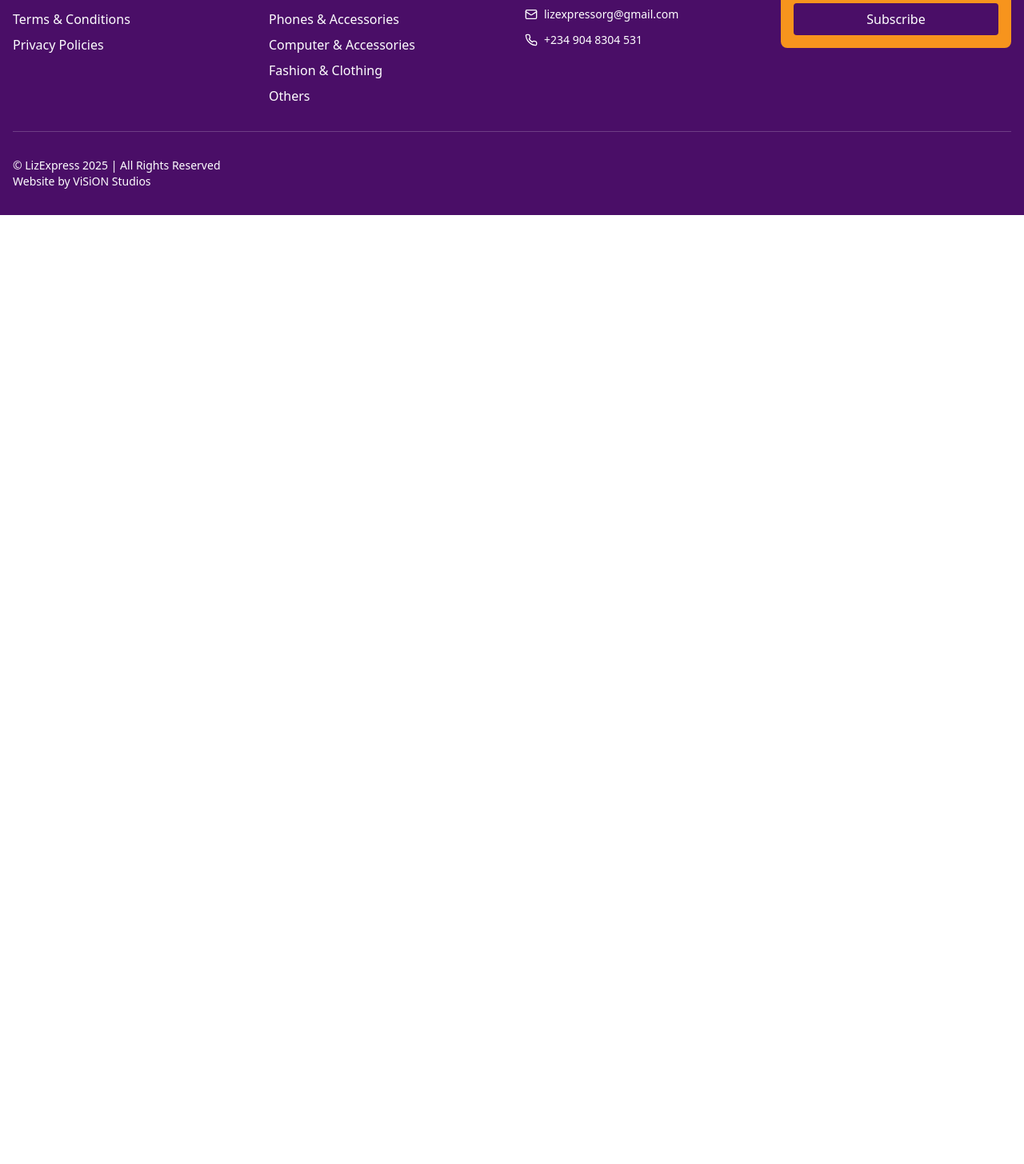
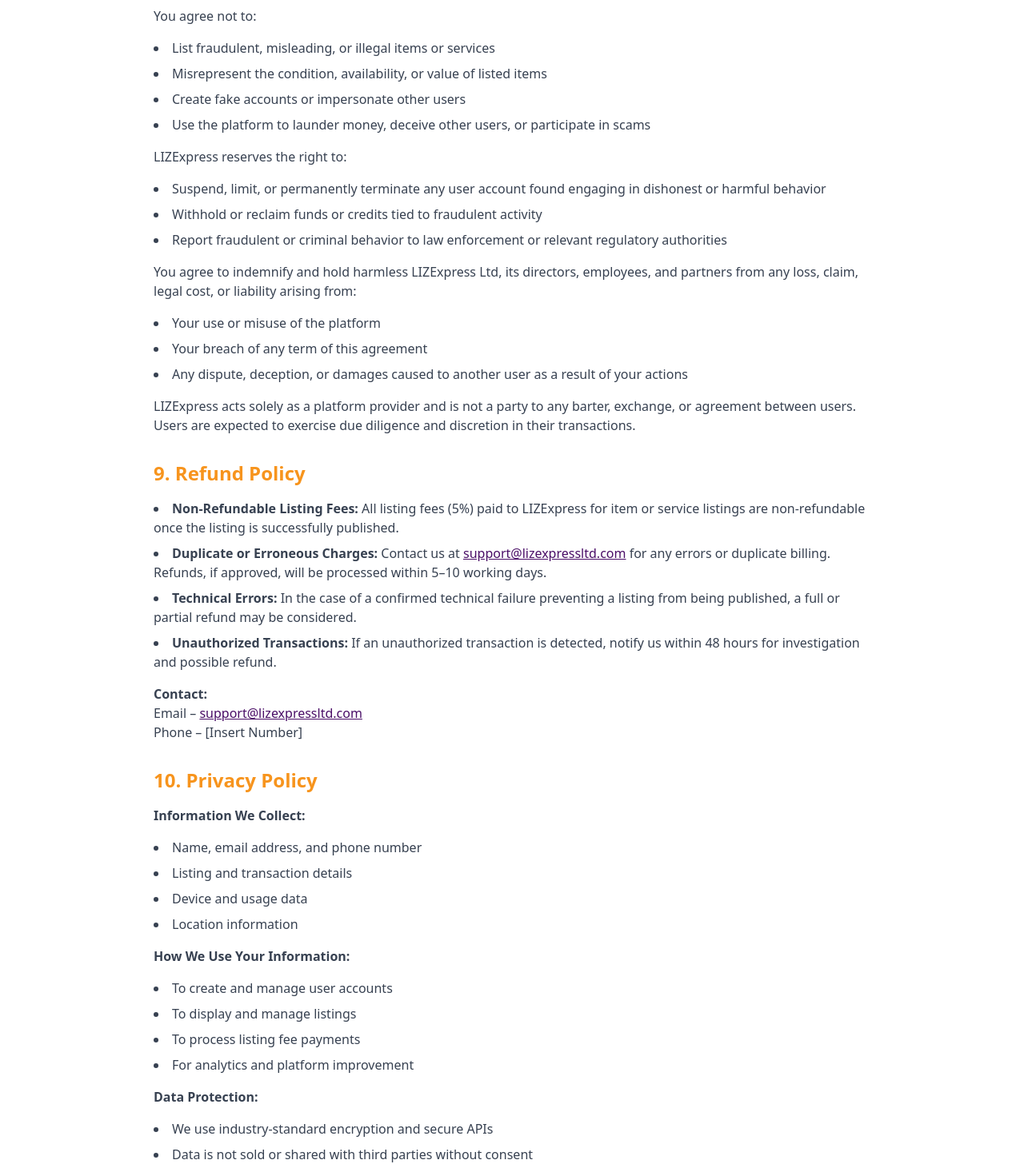
Before and after one commit to Charles5247/Lizexpressltd, a React (Vite) app: page /terms in a window 1280 px wide. Shown: the part 1514-2970 px from the top of the page at 80% size. Before the commit the page ends 1783 px from the top, so only its background shows below. Built offline with nearby package versions, Linux system fonts and the light colour scheme; no server answers.

Commit message:
T&C updated

```diff
--- a/src/pages/Terms.tsx
+++ b/src/pages/Terms.tsx
@@ -7,6 +7,7 @@ const Terms: React.FC = () => {
         <h1 className="text-4xl font-bold text-[#4A0E67] mb-8">Terms & Conditions</h1>
 
         <div className="space-y-8">
+          {/* 1 */}
           <section>
             <h2 className="text-2xl font-bold text-[#F7941D] mb-4">1. ACCOUNT OPENING</h2>
             <div className="space-y-4 text-gray-700">
@@ -16,6 +17,7 @@ const Terms: React.FC = () => {
             </div>
           </section>
 
+          {/* 2 */}
           <section>
             <h2 className="text-2xl font-bold text-[#F7941D] mb-4">2. LizExpress Rights</h2>
             <div className="space-y-4 text-gray-700">
@@ -24,6 +26,7 @@ const Terms: React.FC = () => {
             </div>
           </section>
 
+          {/* 3 */}
           <section>
             <h2 className="text-2xl font-bold text-[#F7941D] mb-4">3. Your Responsibilities</h2>
             <div className="space-y-4 text-gray-700">
@@ -31,6 +34,7 @@ const Terms: React.FC = () => {
             </div>
           </section>
 
+          {/* 4 */}
           <section>
             <h2 className="text-2xl font-bold text-[#F7941D] mb-4">4. Confidentiality</h2>
             <div className="space-y-4 text-gray-700">
@@ -38,6 +42,7 @@ const Terms: React.FC = () => {
             </div>
           </section>
 
+          {/* 5 */}
           <section>
             <h2 className="text-2xl font-bold text-[#F7941D] mb-4">5. Limitation of Liability and Indemnification</h2>
             <div className="space-y-4 text-gray-700">
@@ -45,6 +50,7 @@ const Terms: React.FC = () => {
             </div>
           </section>
 
+          {/* 6 */}
           <section>
             <h2 className="text-2xl font-bold text-[#F7941D] mb-4">6. Intellectual Property and Your Materials</h2>
             <div className="space-y-4 text-gray-700">
@@ -52,10 +58,90 @@ const Terms: React.FC = () => {
             </div>
           </section>
 
+          {/* 7 */}
           <section>
             <h2 className="text-2xl font-bold text-[#F7941D] mb-4">7. Feedback and Reviews</h2>
             <div className="space-y-4 text-gray-700">
               <p>We welcome customer feedback but are under no obligation to ensure that ideas and suggestions regarding our Services or the services of third parties remain confidential and we can use the feedback in any way we want.</p>
+            </div>
+          </section>
+
+          {/* 8 */}
+          <section>
+            <h2 className="text-2xl font-bold text-[#F7941D] mb-4">8. User Liability and Conduct</h2>
+            <div className="space-y-4 text-gray-700">
+              <p>By using the LIZExpress platform, you agree to take full responsibility for all actions taken under your account. You are solely liable for the accuracy of listings, value declarations, and fulfillment of any barter or exchange agreement you initiate or accept through the platform.</p>
+              <p>You agree not to:</p>
+              <ul className="list-disc list-inside space-y-2">
+                <li>List fraudulent, misleading, or illegal items or services</li>
+                <li>Misrepresent the condition, availability, or value of listed items</li>
+                <li>Create fake accounts or impersonate other users</li>
+                <li>Use the platform to launder money, deceive other users, or participate in scams</li>
+              </ul>
+              <p>LIZExpress reserves the right to:</p>
+              <ul className="list-disc list-inside space-y-2">
+                <li>Suspend, limit, or permanently terminate any user account found engaging in dishonest or harmful behavior</li>
+                <li>Withhold or reclaim funds or credits tied to fraudulent activity</li>
+                <li>Report fraudulent or criminal behavior to law enforcement or relevant regulatory authorities</li>
+              </ul>
+              <p>You agree to indemnify and hold harmless LIZExpress Ltd, its directors, employees, and partners from any loss, claim, legal cost, or liability arising from:</p>
+              <ul className="list-disc list-inside space-y-2">
+                <li>Your use or misuse of the platform</li>
+                <li>Your breach of any term of this agreement</li>
+                <li>Any dispute, deception, or damages caused to another user as a result of your actions</li>
+              </ul>
+              <p>LIZExpress acts solely as a platform provider and is not a party to any barter, exchange, or agreement between users. Users are expected to exercise due diligence and discretion in their transactions.</p>
+            </div>
+          </section>
+
+          {/* 9 */}
+          <section>
+            <h2 className="text-2xl font-bold text-[#F7941D] mb-4">9. Refund Policy</h2>
+            <div className="space-y-4 text-gray-700">
+              <ul className="list-disc list-inside space-y-2">
+                <li><strong>Non-Refundable Listing Fees:</strong> All listing fees (5%) paid to LIZExpress for item or service listings are non-refundable once the listing is successfully published.</li>
+                <li><strong>Duplicate or Erroneous Charges:</strong> Contact us at <a href="mailto:support@lizexpressltd.com" className="text-[#4A0E67] underline">support@lizexpressltd.com</a> for any errors or duplicate billing. Refunds, if approved, will be processed within 5–10 working days.</li>
+                <li><strong>Technical Errors:</strong> In the case of a confirmed technical failure preventing a listing from being published, a full or partial refund may be considered.</li>
+                <li><strong>Unauthorized Transactions:</strong> If an unauthorized transaction is detected, notify us within 48 hours for investigation and possible refund.</li>
+              </ul>
+              <p><strong>Contact:</strong><br />
+                Email – <a href="mailto:support@lizexpressltd.com" className="text-[#4A0E67] underline">support@lizexpressltd.com</a><br />
+                Phone – [Insert Number]
+              </p>
+            </div>
+          </section>
+
+          {/* 10 */}
+          <section>
+            <h2 className="text-2xl font-bold text-[#F7941D] mb-4">10. Privacy Policy</h2>
+            <div className="space-y-4 text-gray-700">
+              <p><strong>Information We Collect:</strong></p>
+              <ul className="list-disc list-inside space-y-2">
+                <li>Name, email address, and phone number</li>
+                <li>Listing and transaction details</li>
+                <li>Device and usage data</li>
+                <li>Location information</li>
+              </ul>
+
+              <p><strong>How We Use Your Information:</strong></p>
+              <ul className="list-disc list-inside space-y-2">
+                <li>To create and manage user accounts</li>
+                <li>To display and manage listings</li>
+                <li>To process listing fee payments</li>
+                <li>For analytics and platform improvement</li>
+              </ul>
+
+              <p><strong>Data Protection:</strong></p>
+              <ul className="list-disc list-inside space-y-2">
+                <li>We use industry-standard encryption and secure APIs</li>
+                <li>Data is not sold or shared with third parties without consent</li>
+              </ul>
+
+              <p><strong>Cookies:</strong> Cookies are used to personalize user experience and improve platform functionality</p>
+
+              <p><strong>Third-Party Services:</strong> We use services such as Flutterwave and Firebase. These services may collect anonymized data for performance analysis</p>
+
+              <p><strong>User Rights:</strong> Users may request access, update, or deletion of their personal data by contacting <a href="mailto:privacy@lizexpressltd.com" className="text-[#4A0E67] underline">privacy@lizexpressltd.com</a></p>
             </div>
           </section>
         </div>
```
